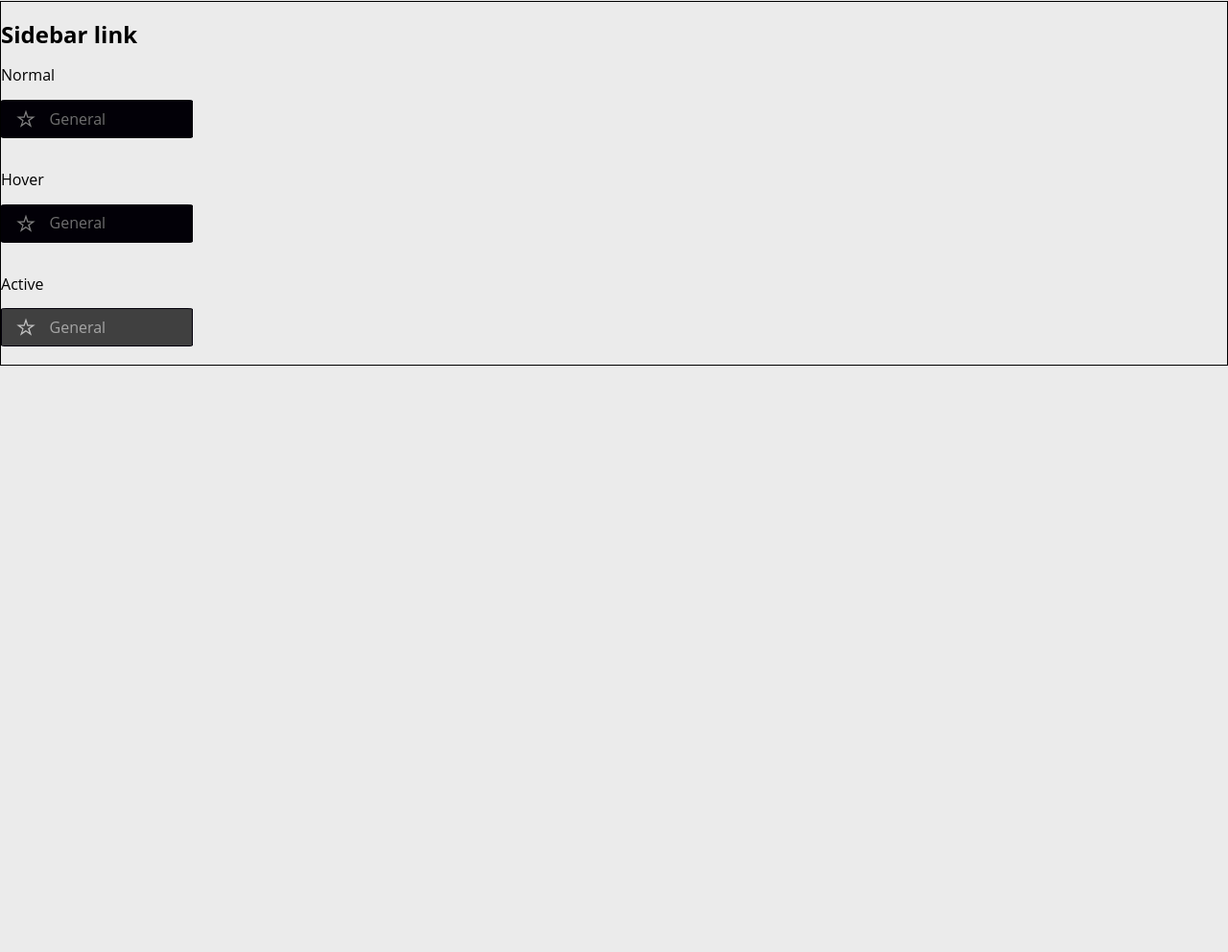
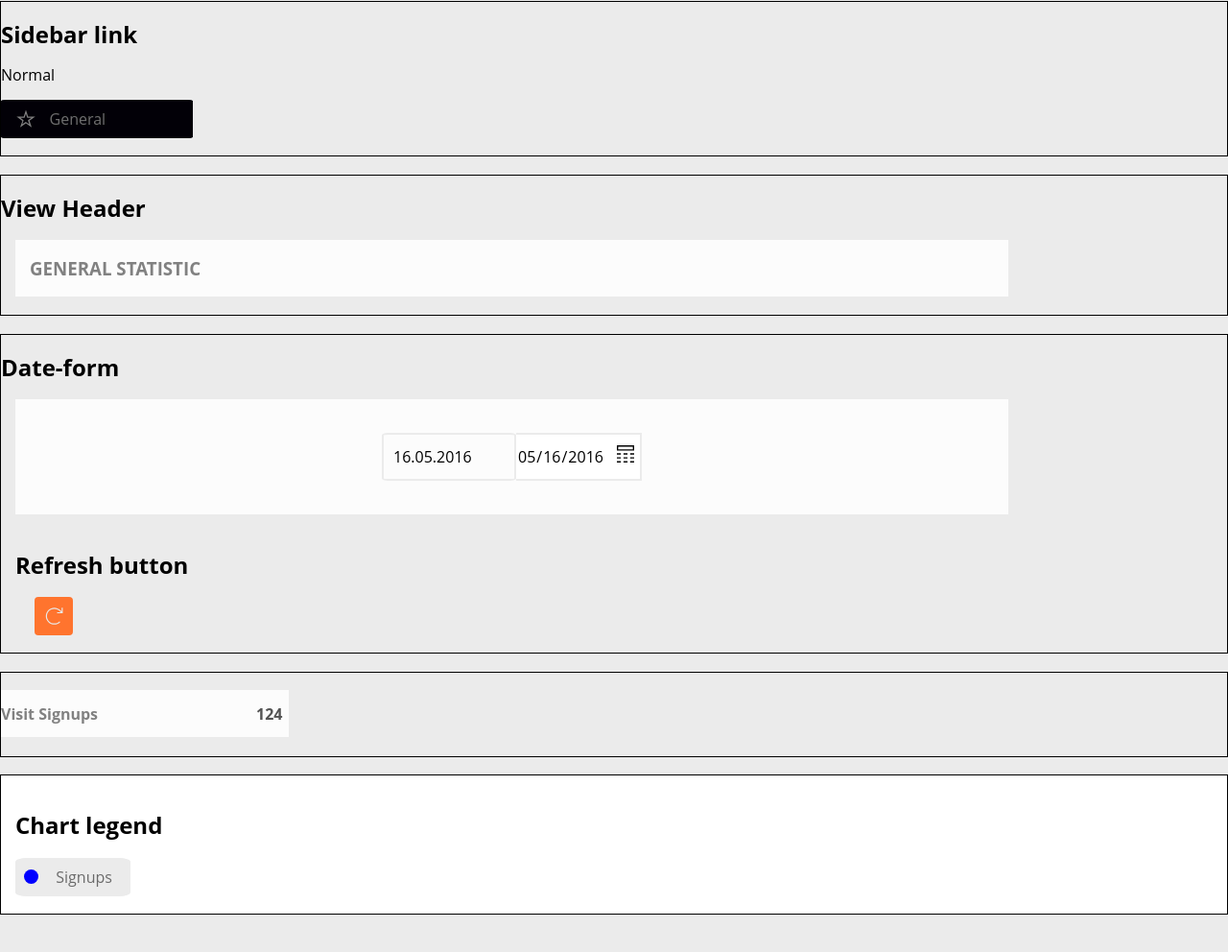
Before and after one commit to cptTimon/AdministrationPanel, a website: page src/styleguide.html in a window 1280 px wide. Shown: the part 698-1690 px from the top of the page at 96% size. Before the commit the page ends 1116 px from the top, so only its background shows below. Drawn offline with nearby package versions, Linux system fonts and the light colour scheme; files that its build step writes are made by us from their sources.

Commit message:
Add couple components from main section

```diff
--- a/src/sass/_variables.scss
+++ b/src/sass/_variables.scss
@@ -5,6 +5,7 @@ $sidebar-background-color: #020007;
 $sidebar-font-color: #ffffff;
 $background-basic-color: #ebebeb;
 $background-sections-color: #fcfcfc;
+$button-orange-color: #ff742e;
 
 /* Font sizes */
 $paragraph-font-size: 16px;
--- /dev/null
+++ b/src/sass/components/_chart-legend.scss
@@ -0,0 +1,23 @@
+.chart-legend {
+  height: 40px;
+  width: 120px;
+  background-color: $background-basic-color;
+  border-radius: 10%;
+  display: flex;
+  align-items: center;
+  justify-content: space-around;
+  padding-right: 10px;
+
+  .circle {
+    height: 15px;
+    width: 15px;
+    background-color: blue;
+    border-radius: 100%;
+    z-index: 2;
+  }
+
+  p {
+    font-family: $paragraph-font;
+    filter: invert(55%) sepia(1%) saturate(0%) hue-rotate(80deg) brightness(72%) contrast(82%);
+  }
+}
--- /dev/null
+++ b/src/sass/components/_date-form.scss
@@ -0,0 +1,38 @@
+.date-form {
+  height: 120px;
+  width: 100%;
+  background-color: $background-sections-color;
+  border-bottom: 1px solid $background-sections-color;
+  display: flex;
+  align-items: center;
+  justify-content: center;
+
+  .date {
+    height: 50px;
+    width: 140px;
+    border: 2px solid $background-basic-color;
+    border-radius: 5%;
+    display: flex;
+    align-items: center;
+    padding-left: 10px;
+    position: relative;
+  }
+
+  input {
+    height: 50px;
+    border: 2px solid $background-basic-color;
+    border-left: none;
+    z-index: 1;
+  }
+
+  input[type="date"]::-webkit-calendar-picker-indicator {
+    color: rgba(0, 0, 0, 0);
+    opacity: 1;
+    display: block;
+    background: url("../../icons/calendar.svg") no-repeat;
+    background-size: 18px;
+    width: 20px;
+    height: 20px;
+    border-width: thin;
+}
+}
--- /dev/null
+++ b/src/sass/components/_refresh_button.scss
@@ -0,0 +1,33 @@
+.refresh {
+  height: 40px;
+  width: 40px;
+  border-radius: 10%;
+  background-color: $button-orange-color;
+  border: none;
+  display: flex;
+  align-items: center;
+  justify-content: center;
+  margin-left: 20px;
+
+  img {
+    height: 20px;
+    width: 20px;
+    color: white;
+    line-height: 20px;
+    filter: invert(55%) sepia(1%) saturate(0%) hue-rotate(80deg) brightness(200%) contrast(82%);
+  }
+}
+
+.refresh:hover {
+  cursor: pointer;
+  opacity: 0.85;
+}
+
+.refresh:active {
+  background-color: #fa5300;
+  outline: none;
+}
+
+.refresh:focus {
+  outline: none;
+}
--- /dev/null
+++ b/src/sass/components/_table-row.scss
@@ -0,0 +1,19 @@
+.table-row {
+  height: 50px;
+  width: 300px;
+  background-color: $background-sections-color;
+  border-bottom: 1px solid $background-basic-color;
+  display: flex;
+  align-items: center;
+
+  h4 {
+    display: inline-block;
+    font-family: $paragraph-font;
+    filter: invert(55%) sepia(1%) saturate(0%) hue-rotate(80deg) brightness(92%) contrast(82%);
+  }
+
+  h4:last-of-type {
+    margin-left: 165px;
+    filter: invert(55%) sepia(1%) saturate(0%) hue-rotate(80deg) brightness(52%) contrast(82%);
+  }
+}
--- /dev/null
+++ b/src/sass/components/_view-header.scss
@@ -0,0 +1,15 @@
+.view-header {
+  width: 100%;
+  height: 60px;
+  background-color: $background-sections-color;
+  border-bottom: 1px solid $background-sections-color;
+  display: flex;
+  align-items: center;
+  border-bottom: 1px solid $background-basic-color;
+
+  h3 {
+    margin-left: 15px;
+    font-family: $paragraph-font;
+    filter: invert(55%) sepia(1%) saturate(0%) hue-rotate(80deg) brightness(92%) contrast(82%);
+  }
+}
--- /dev/null
+++ b/src/sass/sections/_general.scss
@@ -0,0 +1,7 @@
+.section-general {
+  .general {
+    background-color: $background-sections-color;
+    height: 60px;
+    margin-top: 15px;
+  }
+}
--- a/src/sass/components/_navbar.scss
+++ b/src/sass/sections/_navbar.scss
@@ -23,6 +23,7 @@
     border: 1px solid $background-basic-color;
     border-top: 0;
   }
+
   .wallet {
     display: flex;
     align-items: center;
--- a/src/sass/components/_sidebar.scss
+++ b/src/sass/sections/_sidebar.scss
@@ -36,16 +36,13 @@
   filter: brightness(150%);
 }
 
-.option-active {
-  background-color: #2b2b2b;
-  filter: brightness(150%);
-}
 
 aside {
   background-color: $sidebar-background-color;
   max-width: 280px;
   position: fixed;
   z-index: 2;
+  height: 100vh;
 
   .row-no-padding {
     [class*="col-"] {
--- a/src/sass/style.scss
+++ b/src/sass/style.scss
@@ -2,12 +2,19 @@
 @import "mixins";
 @import "normalize";
 @import "layout";
-@import "components/sidebar";
-@import "components/navbar"
+// /* Components */
+@import "components/view-header";
+@import "components/date-form";
+@import "components/refresh_button";
+@import "components/table-row";
+@import "components/chart-legend";
+// /* Sections */
+@import "sections/sidebar";
+@import "sections/navbar";
+@import "sections/general";
+
 /* Components */
 
-// /* Sections */
-// @import "section/registration_form";
 
 // /* Pages / Views */
 // @import "pages/registration";
--- a/src/styleguide.html
+++ b/src/styleguide.html
@@ -66,26 +66,89 @@
 
   <!--- sidebar-link -->
   <div class="component">
-    <h2>Sidebar link</h2>
+    <h2>      Sidebar link</h2>
     <p>Normal</p>
       <div class="option">
-        <img src="icons/general.svg">
+        <img src="icons/general.svg" alt="icon">
         <a href="#">General</a>
       </div>
     <br>
-    <p>Hover</p>
-    <div class="option">
-      <img src="icons/general.svg">
-      <a href="#">General</a>
+  </div>
+  <br>
+  <div class="component">
+    <h2>       View Header</h2>
+      <div class="container-fluid">
+        <div class="row">
+          <div class="col-md-10">
+            <div class="view-header">
+              <h3> GENERAL STATISTIC</h3>
+            </div>
+            <br>
+          </div>
+        </div>
+      </div>
+  </div>
+  <br>
+  <div class="component">
+    <h2> Date-form</h2>
+    <div class="container-fluid">
+      <div class="row">
+        <div class="col-md-10">
+          <div class="date-form">
+            <div class="date">
+              <p>16.05.2016</p>
+            </div>
+            <form>
+              <input type="date" id="start" name="trip-start" value="2016-05-16" min="2016-01-01" max="2020-12-31">
+            </form>
+          </div>
+          <br>
+          <h2> Refresh button</h2>
+          <button class="refresh">
+            <img src="icons/refresh.svg">
+          </button>
+          <br>
+        </div>
+      </div>
     </div>
-    <br>
-    <p>Active</p>
-    <div class="option option-active">
-      <img src="icons/general.svg">
-      <a href="#">General</a>
+  </div>
+  <br>
+  <div class="component">
+    <div class="container-fluid">
+      <div class="row">
+        <div class="cold-md-10">
+          <br>
+          <div class="table-row">
+            <h4>Visit Signups</h4>
+            <h4>124</h4>
+          </div>
+          <br>
+        </div>
+      </div>
     </div>
-    <br>
   </div>
+  <br>
+  <div class="component" style="background-color: white">
+    <div class="container-fluid">
+      <div class="row">
+        <div class="col-md-3">
+          <br>
+          <h2>Chart legend</h2>
+          <div class="chart-legend">
+            <div class="circle">
+            </div>
+            <p>Signups</p>
+          </div>
+          <br>
+        </div>
+      </div>
+    </div>
+  </div>
+  <br>
+  <br>
+  <br>
+
+  <br>
 <br>
 <br>
 </body>
```
Also changed, not shown: src/index.html (+42 -15 lines).
